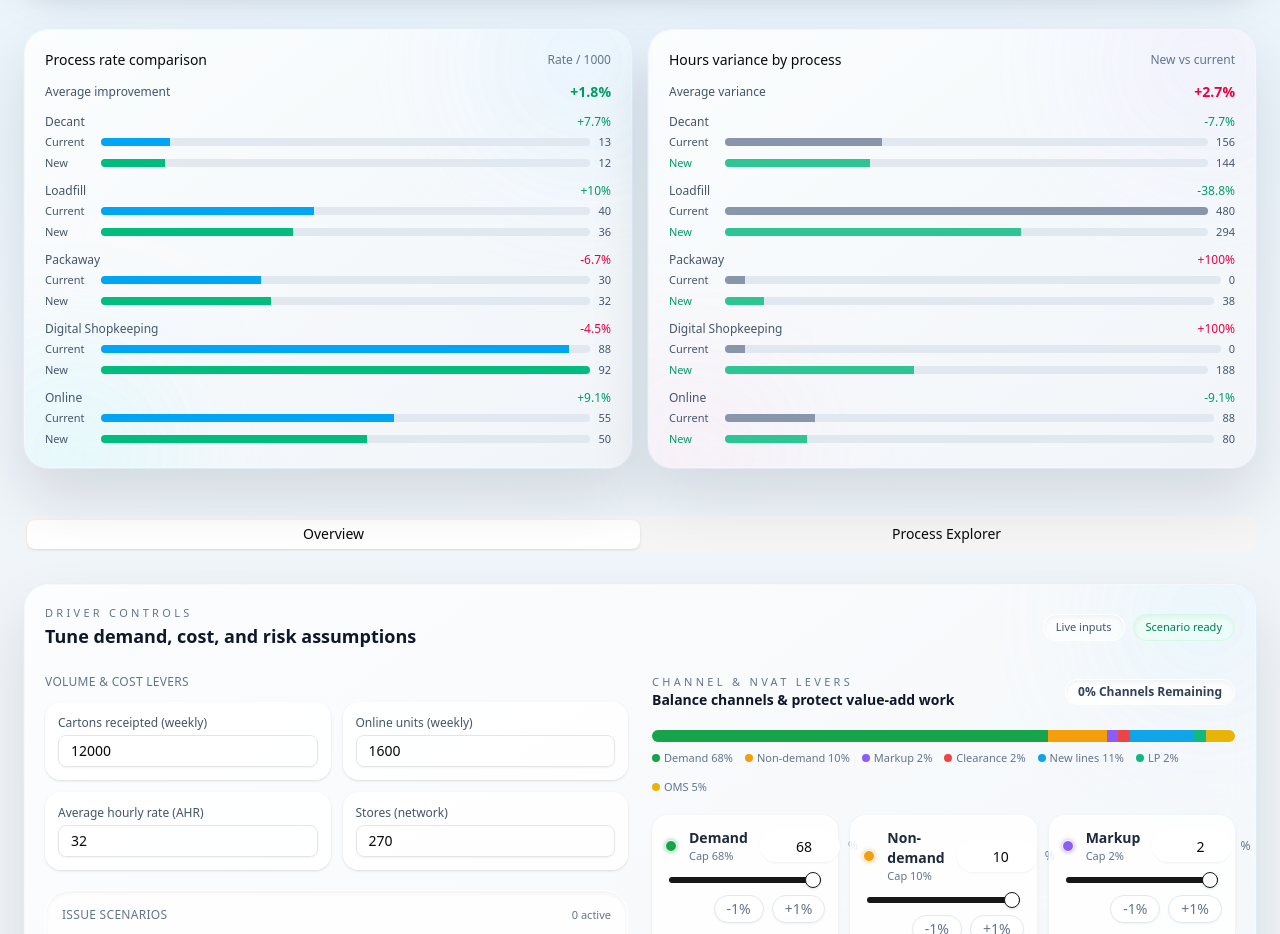
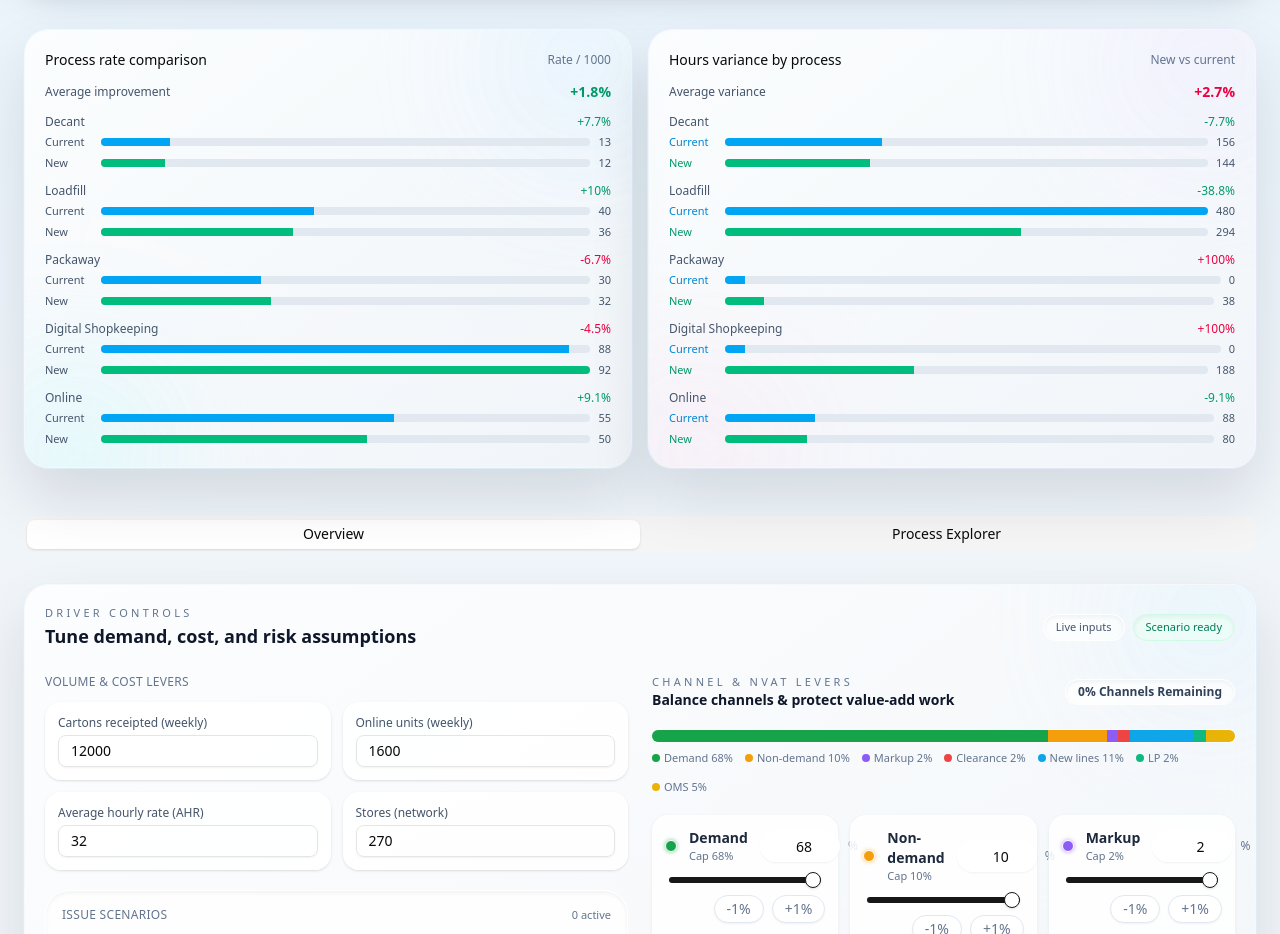
Before and after one commit to NicSSM/operatingmodel, a Next.js app: page / in a window 1280 px wide. Shown: the part 920-1854 px from the top of the page. Built offline with nearby package versions, Linux system fonts and the light colour scheme.

Commit message:
fix: hours comparison2

```diff
--- a/src/app/page.tsx
+++ b/src/app/page.tsx
@@ -1546,16 +1546,16 @@ function HoursVarianceChart({ currentHours, newHours }: { currentHours: Record<P
             </div>
             <div className="space-y-1">
               <div className="flex items-center gap-2 text-[11px] text-slate-600">
-                <span className="w-12">Current</span>
+                <span className="w-12 text-sky-600">Current</span>
                 <div className="flex-1 h-2 rounded bg-slate-200 relative overflow-hidden">
-                  <div className="absolute inset-y-0 left-0 bg-slate-500/70" style={{ width: `${curW}%` }} />
+                  <div className="absolute inset-y-0 left-0 bg-sky-500" style={{ width: `${curW}%` }} />
                 </div>
                 <span>{fmt(r.current)}</span>
               </div>
               <div className="flex items-center gap-2 text-[11px] text-slate-600">
                 <span className="w-12 text-emerald-600">New</span>
                 <div className="flex-1 h-2 rounded bg-slate-200 relative overflow-hidden">
-                  <div className="absolute inset-y-0 left-0 bg-emerald-500/80" style={{ width: `${newW}%` }} />
+                  <div className="absolute inset-y-0 left-0 bg-emerald-500" style={{ width: `${newW}%` }} />
                 </div>
                 <span>{fmt(r.next)}</span>
               </div>
```
